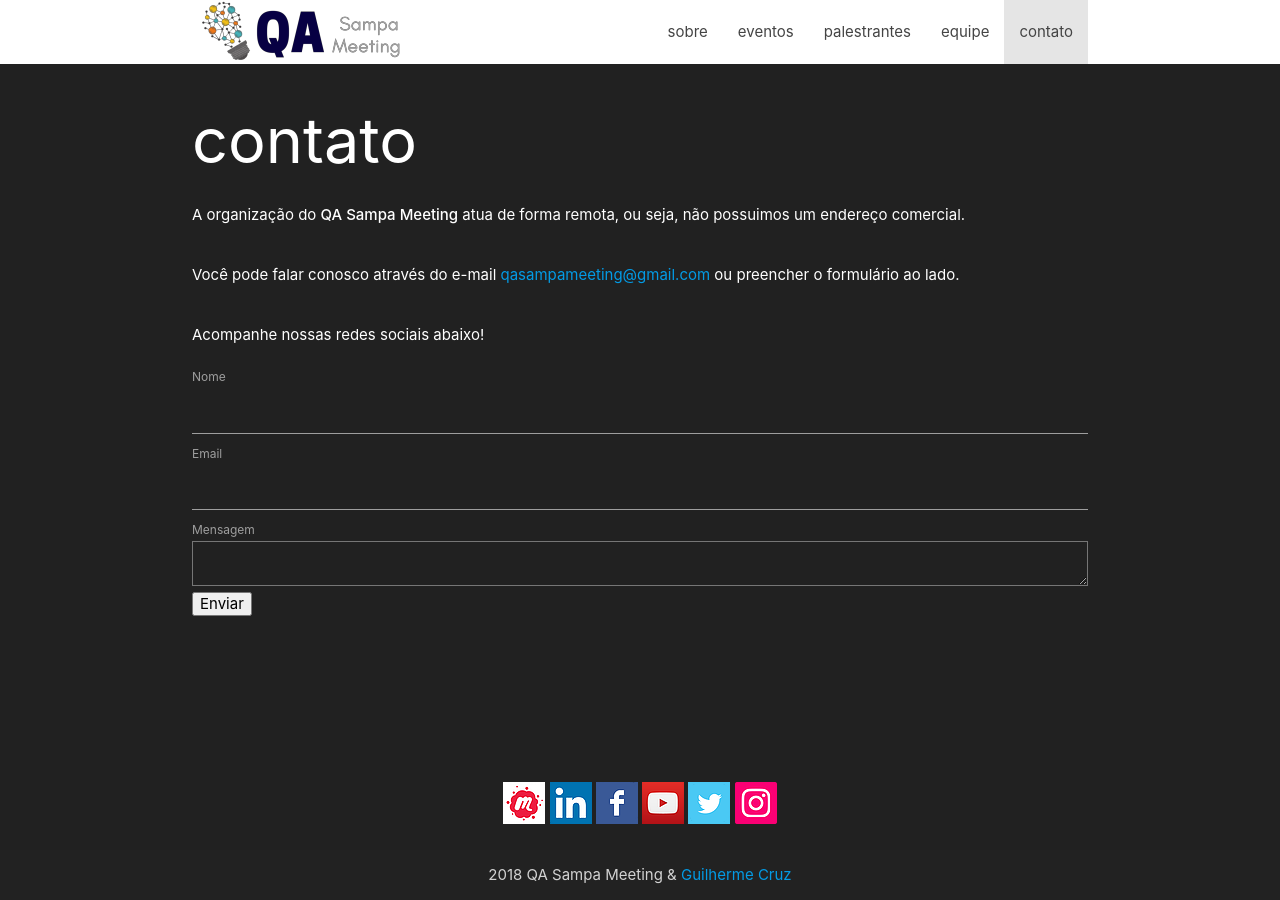
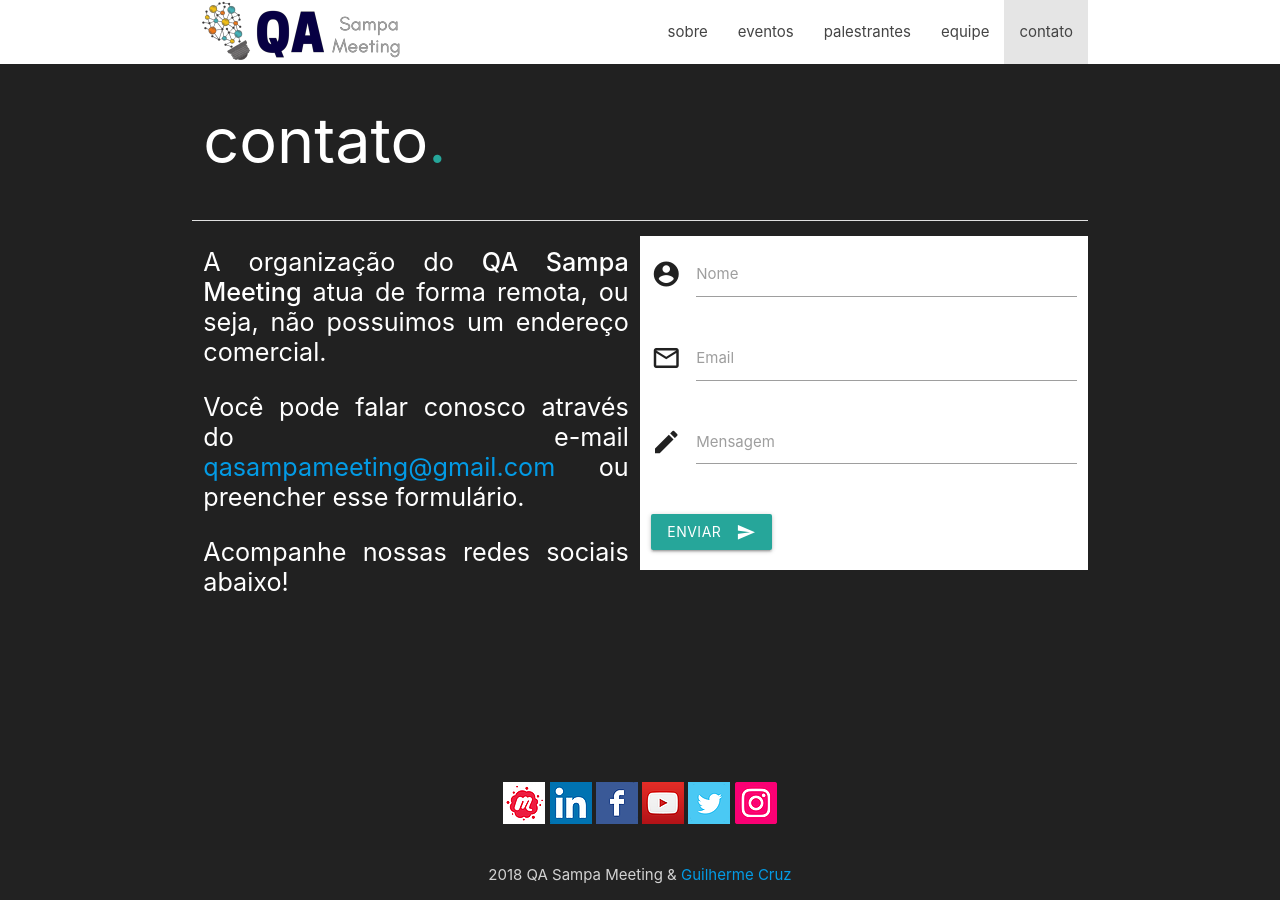
Before and after one commit to qasampameeting/qasampameeting.github.io, a Jekyll site: the page built from contact.md, in a window 1280 px wide. Built offline with Jekyll 4.4.1, drawn with Linux system fonts in a browser that asks for light colours; nearby versions of some CDN libraries.

Commit message:
[materialize] Contact page update

```diff
--- a/assets/css/style.css
+++ b/assets/css/style.css
@@ -104,3 +104,7 @@
     text-align: center;
     margin: 0 7px;
 }
+
+.qasp-form {
+  margin-top: 15px;
+}
--- a/contact.md
+++ b/contact.md
@@ -3,22 +3,38 @@
 title: Cotato QA Sampa Meeting
 ---
 
-<div id="contact">
-  <h1 class="pageTitle">contato</h1>
-  <div class="contact-content">
-    <p>A organização do <strong>QA Sampa Meeting</strong> atua de forma remota, ou seja, não possuimos um endereço comercial.
-      <br/><br/>
-      Você pode falar conosco através do e-mail <a href="mailto:qasampameeting@gmail.com">qasampameeting@gmail.com</a> ou preencher o formulário ao lado.
-      <br/><br/>
-    Acompanhe nossas redes sociais abaixo!</p>
+<div class="row"><div class="col s12"><h1 class="qasp-title">contato</h1></div></div>
+<div class="divider"></div>
+<div class="row">
+  <div class="col m6 s12">
+    <p class="flow-text text-justify">A organização do <strong>QA Sampa Meeting</strong> atua de forma remota, ou seja, não possuimos um endereço comercial.</p>
+    <p class="flow-text text-justify">Você pode falar conosco através do e-mail <a href="mailto:qasampameeting@gmail.com">qasampameeting@gmail.com</a> ou preencher esse formulário.</p>
+    <p class="flow-text text-justify">Acompanhe nossas redes sociais abaixo!</p>
   </div>
-  <form action="http://formspree.io/qasampameeting@gmail.com" method="POST">
-    <label for="name">Nome</label>
-    <input type="text" id="name" name="name" class="full-width" required><br>
-    <label for="email">Email</label>
-    <input type="email" id="email" name="_replyto" class="full-width" required><br>
-    <label for="message">Mensagem</label>
-    <textarea name="message" id="message" cols="30" rows="10" class="full-width" required></textarea><br>
-    <input type="submit" value="Enviar" class="button">
-  </form>
+  <div class="col m6 s12 white grey-text text-darken-4 qasp-form">
+<div class="row">
+<form class="col s12" action="http://formspree.io/qasampameeting@gmail.com" method="POST">
+  <div class="row">
+    <div class="input-field col s12">
+      <i class="material-icons prefix">account_circle</i>
+      <input id="name" type="text" name="name" required class="validate">
+      <label for="name">Nome</label>
+    </div>
+    <div class="input-field col s12">
+      <i class="material-icons prefix">mail_outline</i>
+      <input id="_replyto" type="email" name="_replyto" required class="validate">
+      <label for="_replyto">Email</label>
+    </div>
+    <div class="input-field col s12">
+      <i class="material-icons prefix">mode_edit</i>
+      <textarea id="message" name="message" required class="materialize-textarea validate"></textarea>
+      <label for="message">Mensagem</label>
+    </div>
+  </div>
+  <button class="btn waves-effect waves-light" type="submit" name="action">Enviar
+    <i class="material-icons right">send</i>
+  </button>
+</form>
 </div>
+  </div>
+</div>
```
